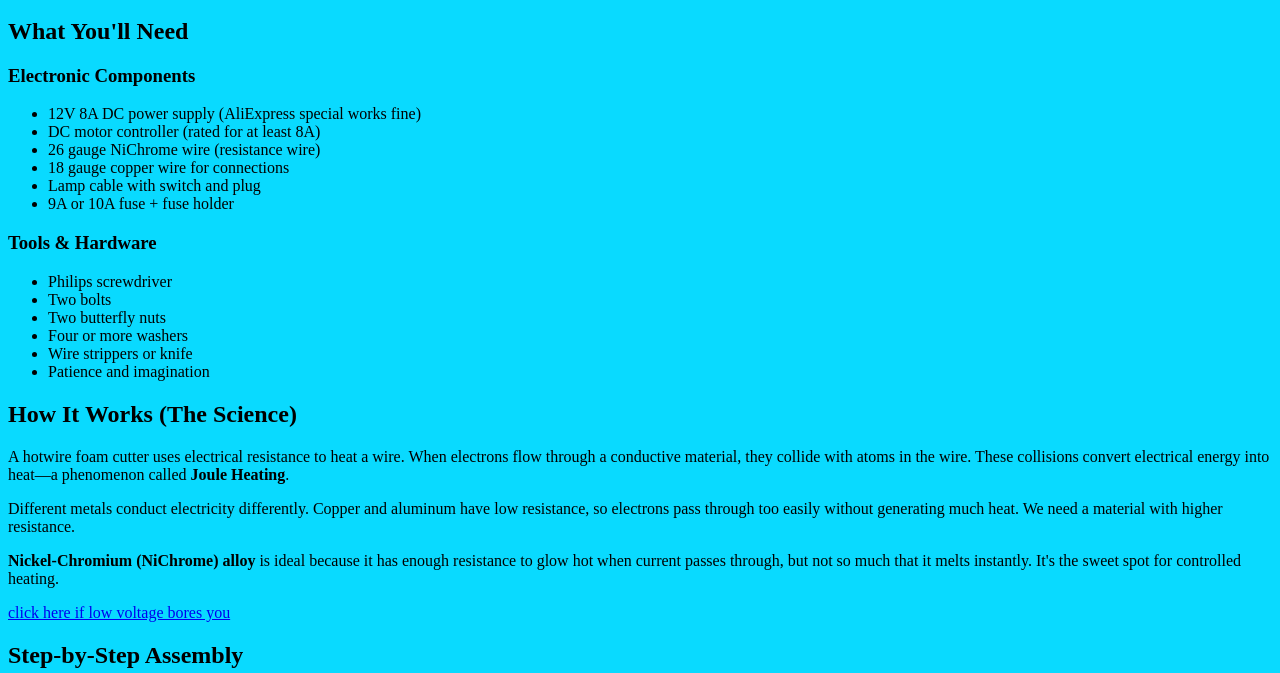
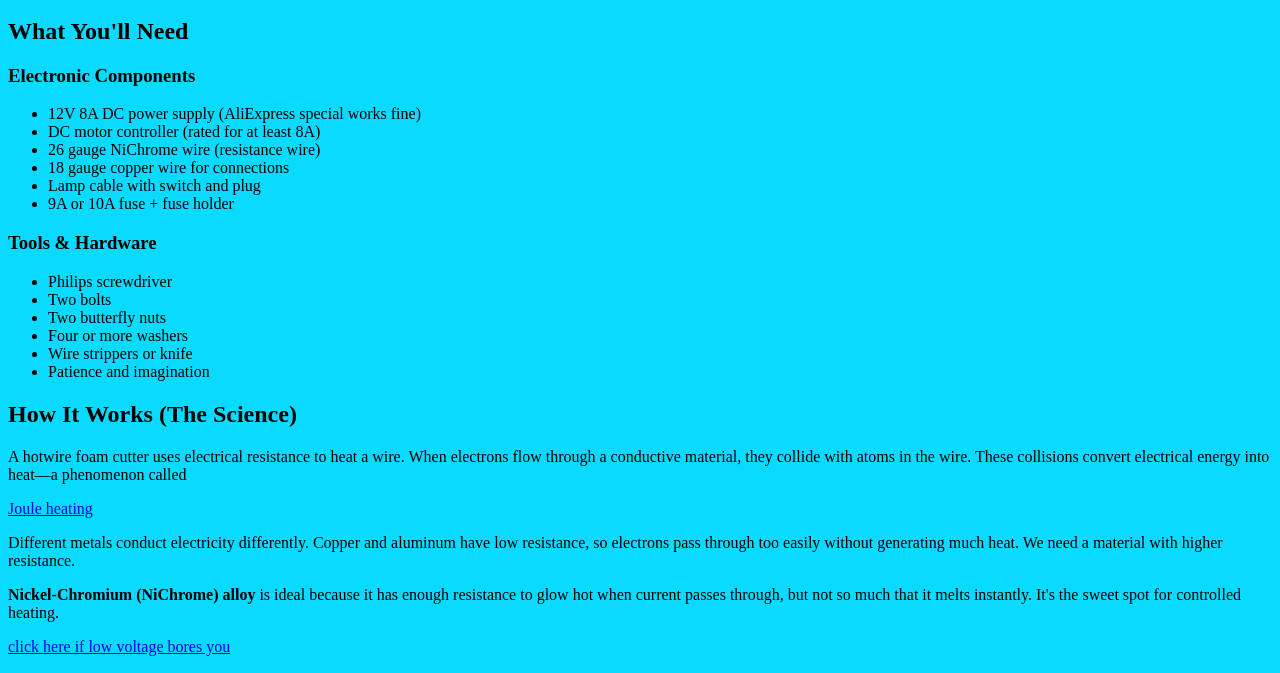
Before and after one commit to tweekerganga/Hotwire-cutter, a plain HTML site: page index.html in a window 1280 px wide. Shown: the part 100-773 px from the top of the page. Drawn offline with Linux system fonts and the light colour scheme.

Commit message:
Update index.html

```diff
--- a/index.html
+++ b/index.html
@@ -33,7 +33,11 @@
 
     <h2>How It Works (The Science)</h2>
     <p>
-        A hotwire foam cutter uses electrical resistance to heat a wire. When electrons flow through a conductive material, they collide with atoms in the wire. These collisions convert electrical energy into heat—a phenomenon called <strong>Joule Heating</strong>.
+        A hotwire foam cutter uses electrical resistance to heat a wire. When electrons flow through a conductive material, they collide with atoms in the wire. These collisions convert electrical energy into heat—a phenomenon called   <p>
+      <a id="github" href="https://en.wikipedia.org/wiki/Joule_heating" target="_blank" title="this will show you a wiki article">
+       Joule heating
+      </a>
+    </p>
     </p>
     <p>
         Different metals conduct electricity differently. Copper and aluminum have low resistance, so electrons pass through too easily without generating much heat. We need a material with higher resistance.
```
